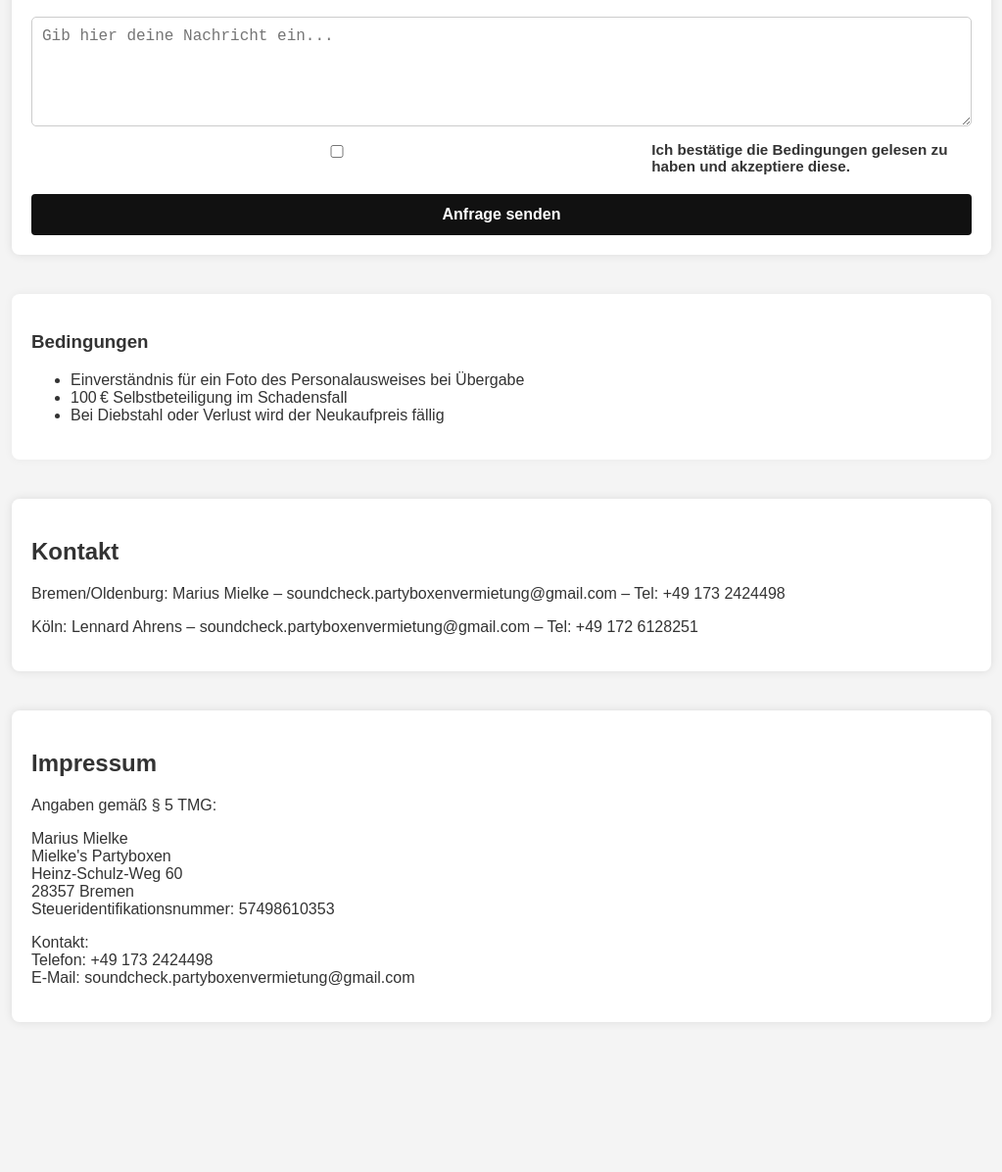
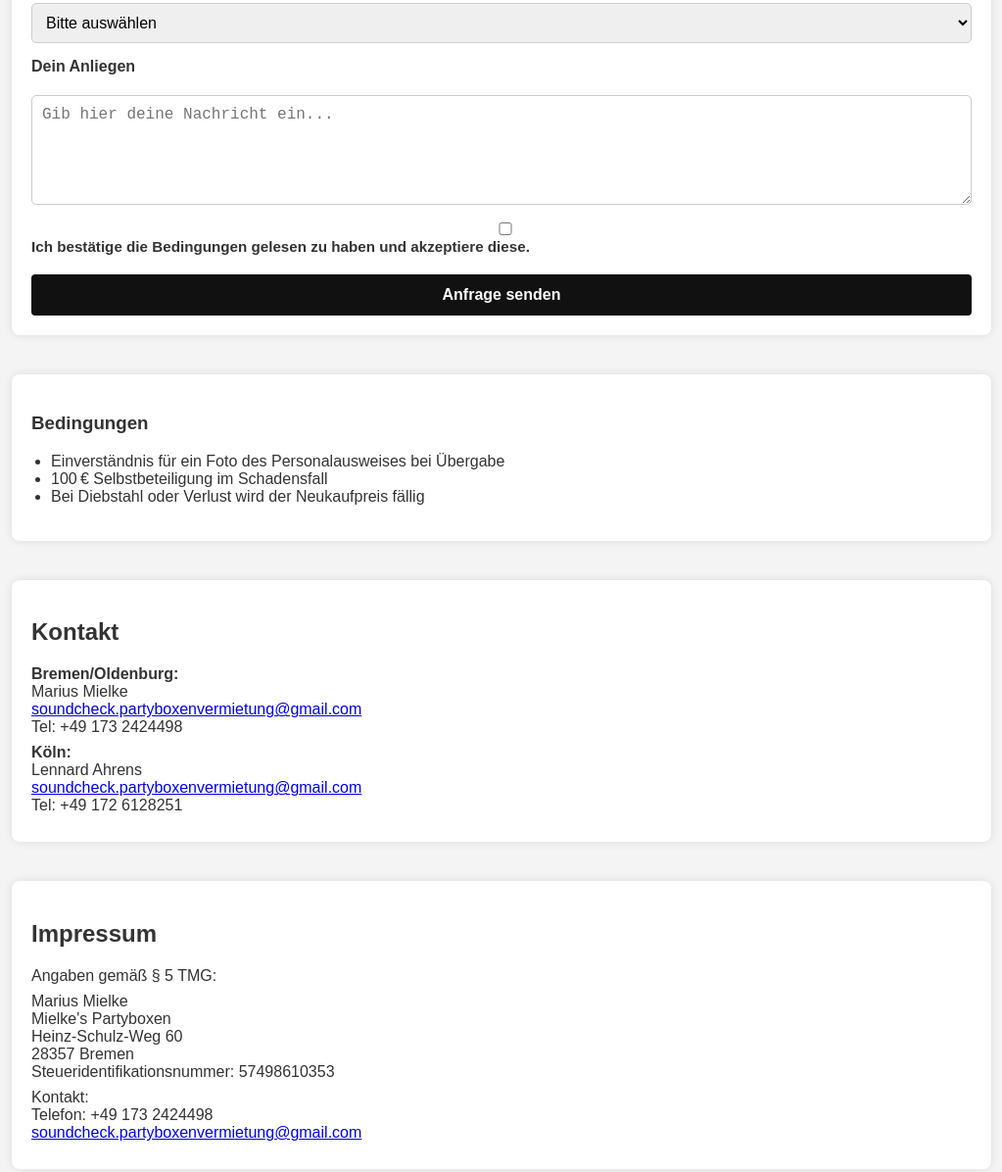
Before and after one commit to soundcheckpartyboxenvermietung/soundcheckpartyboxenvermietung.github.io, a plain HTML site: page index.html in a window 1280 px wide. Shown: the part 1393-2589 px from the top of the page at 98% size, without its empty margins (128-1151 px from the left). Before the commit the page ends 2476 px from the top, so only its background shows below. Drawn offline with Linux system fonts and the light colour scheme.

Commit message:
Anpassung Textplatzierung

```diff
--- a/index.html
+++ b/index.html
@@ -11,13 +11,16 @@
       padding: 0;
       background: #f4f4f4;
       color: #333;
+      word-wrap: break-word;
     }
+
     header {
       background: #111;
       color: #fff;
       padding: 20px;
       text-align: center;
     }
+
     .gallery {
       display: grid;
       grid-template-columns: repeat(auto-fit, minmax(160px, 1fr));
@@ -26,6 +29,7 @@
       max-width: 1000px;
       margin: 0 auto;
     }
+
     .gallery img {
       width: 100%;
       height: auto;
@@ -36,7 +40,9 @@
 
     form,
     footer,
-    #impressum {
+    #impressum,
+    .bedingungen-box,
+    .preistabelle {
       background: white;
       max-width: 1000px;
       width: 90%;
@@ -45,6 +51,8 @@
       border-radius: 8px;
       box-sizing: border-box;
       box-shadow: 0 0 10px rgba(0,0,0,0.1);
+      overflow-wrap: break-word;
+      word-wrap: break-word;
     }
 
     form {
@@ -87,31 +95,17 @@
     }
 
     .checkbox-label {
-      display: flex;
-      align-items: flex-start;
-      gap: 10px;
+      display: block;
       font-size: 0.95rem;
     }
 
     .checkbox-label input[type="checkbox"] {
-      margin-top: 4px;
+      margin-right: 8px;
+      vertical-align: middle;
     }
 
-    .bedingungen-box {
-      background: #fff;
-      max-width: 1000px;
-      width: 90%;
-      margin: 0 auto 40px auto;
-      padding: 20px;
-      border-radius: 8px;
-      box-sizing: border-box;
-      box-shadow: 0 0 10px rgba(0,0,0,0.05);
-    }
-
-    .preistabelle {
-      max-width: 1000px;
-      width: 90%;
-      margin: 0 auto;
+    .bedingungen-box ul {
+      padding-left: 20px;
     }
 
     .preistabelle table {
@@ -135,6 +129,13 @@
 
     .preistabelle tbody tr:nth-child(even) {
       background-color: #f9f9f9;
+    }
+
+    footer p,
+    #impressum p {
+      margin: 0.5em 0;
+      overflow-wrap: break-word;
+      word-break: break-word;
     }
   </style>
 </head>
@@ -182,8 +183,8 @@
           <tr>
             <td>Soundboks Go</td>
             <td>20 €</td>
-            <td>30 €</td>
-            <td>50 €</td>
+            <td>40 €</td>
+            <td>60 €</td>
             <td>Nach Absprache</td>
           </tr>
         </tbody>
@@ -233,7 +234,6 @@
     </form>
   </section>
 
-  <!-- Bedingungen -->
   <section class="bedingungen-box">
     <h3>Bedingungen</h3>
     <ul>
@@ -245,18 +245,34 @@
 
   <footer>
     <h2>Kontakt</h2>
-    <p>Bremen/Oldenburg: Marius Mielke – soundcheck.partyboxenvermietung@gmail.com – Tel: +49 173 2424498</p>
-    <p>Köln: Lennard Ahrens – soundcheck.partyboxenvermietung@gmail.com – Tel: +49 172 6128251</p>
+    <p><strong>Bremen/Oldenburg:</strong><br>
+    Marius Mielke<br>
+    <a href="mailto:soundcheck.partyboxenvermietung@gmail.com">soundcheck.partyboxenvermietung@gmail.com</a><br>
+    Tel: +49 173 2424498</p>
+
+    <p><strong>Köln:</strong><br>
+    Lennard Ahrens<br>
+    <a href="mailto:soundcheck.partyboxenvermietung@gmail.com">soundcheck.partyboxenvermietung@gmail.com</a><br>
+    Tel: +49 172 6128251</p>
   </footer>
 
   <section id="impressum">
     <h2>Impressum</h2>
     <p>Angaben gemäß § 5 TMG:</p>
-    <p>Marius Mielke<br>Mielke's Partyboxen<br>Heinz-Schulz-Weg 60<br>28357 Bremen<br>Steueridentifikationsnummer: 57498610353</p>
-    <p>Kontakt:<br>Telefon: +49 173 2424498<br>E-Mail: soundcheck.partyboxenvermietung@gmail.com</p>
+    <p>
+      Marius Mielke<br>
+      Mielke's Partyboxen<br>
+      Heinz-Schulz-Weg 60<br>
+      28357 Bremen<br>
+      Steueridentifikationsnummer: 57498610353
+    </p>
+    <p>
+      Kontakt:<br>
+      Telefon: +49 173 2424498<br>
+      <a href="mailto:soundcheck.partyboxenvermietung@gmail.com">soundcheck.partyboxenvermietung@gmail.com</a>
+    </p>
   </section>
 
-  <!-- 100% privacy-first analytics -->
   <script async src="https://scripts.simpleanalyticscdn.com/latest.js"></script>
 
 </body>
```
